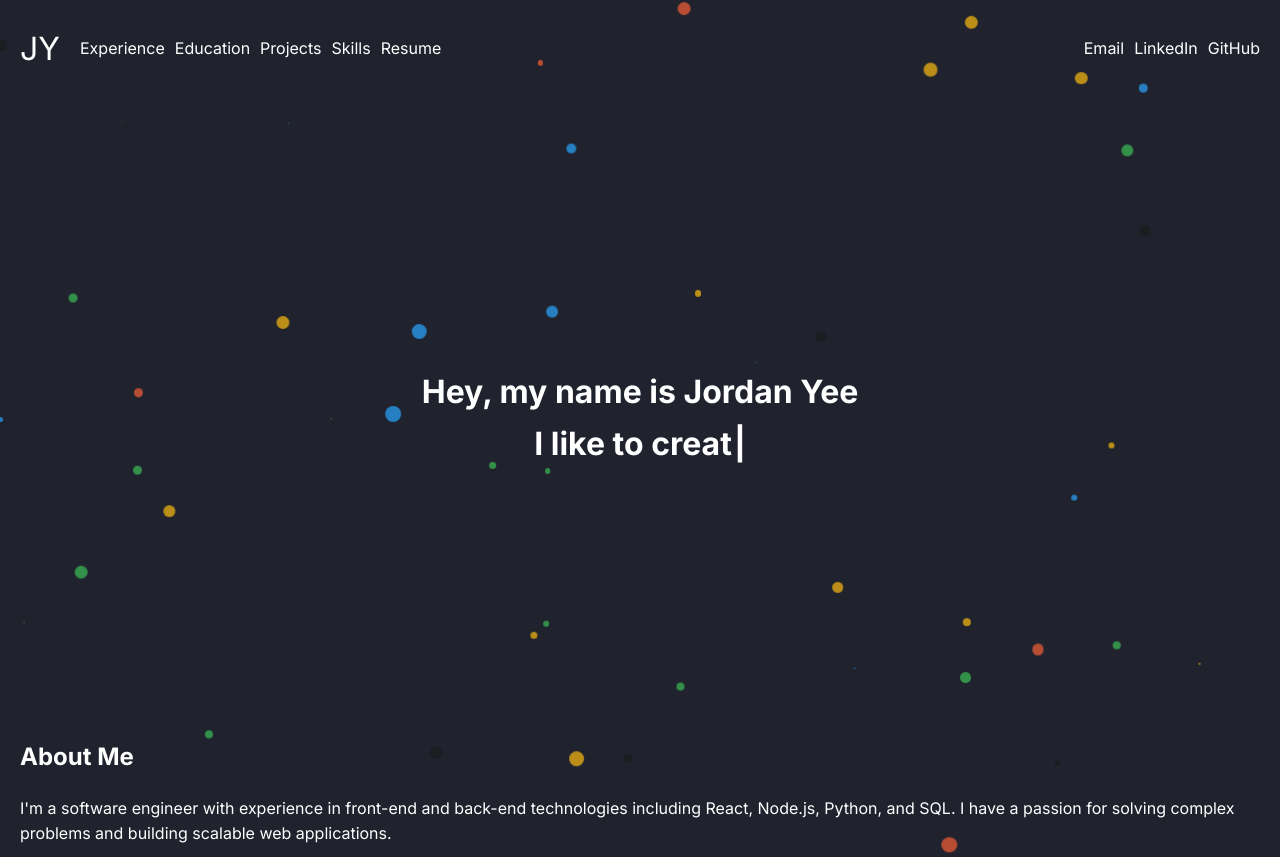
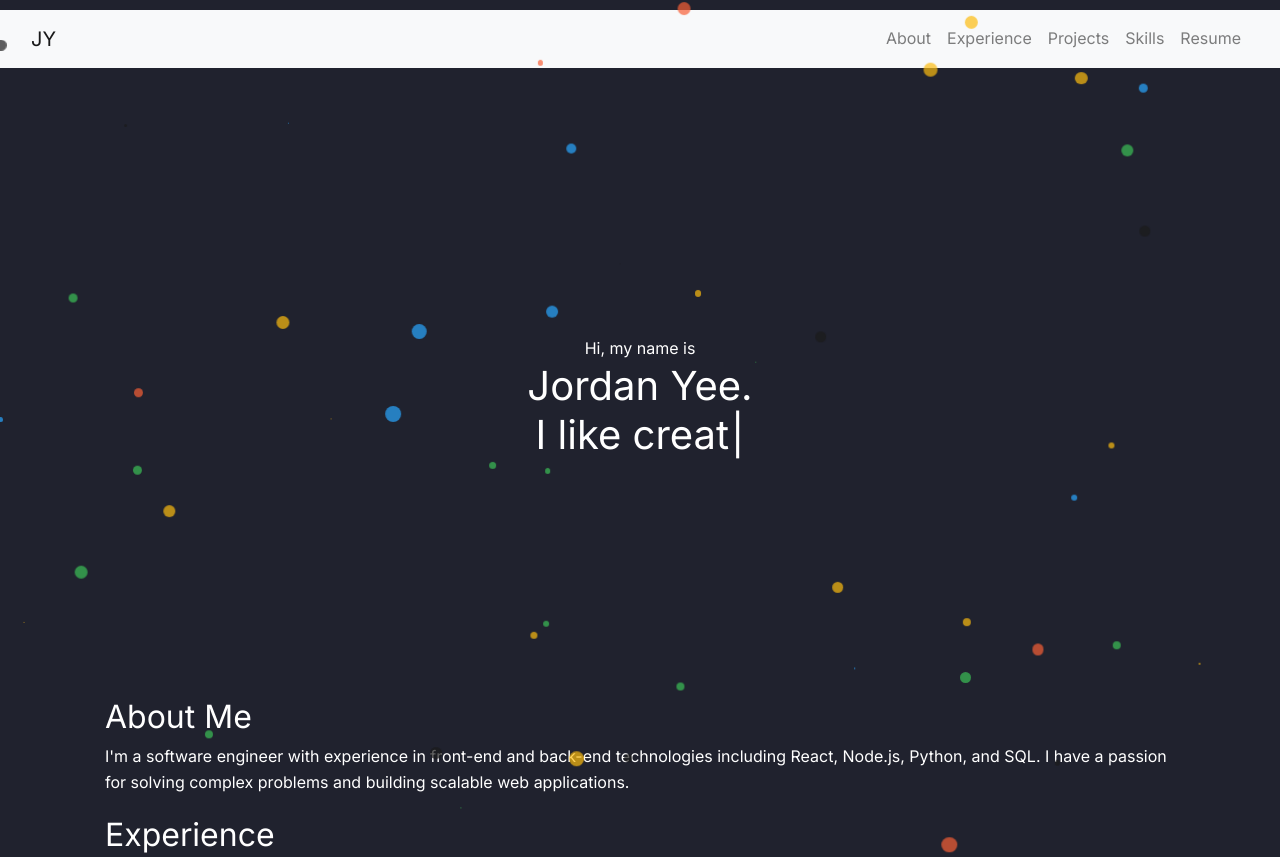
Before and after one commit to jordany33/masterPortfolio, a plain HTML site: page masterPortfolio/index.html in a window 1280 px wide. Shown: the top 857 px of the page. Drawn offline with nearby package versions, Linux system fonts and the light colour scheme.

Commit message:
edited color theme.

```diff
--- a/masterPortfolio/index.html
+++ b/masterPortfolio/index.html
@@ -5,44 +5,59 @@
   <meta name="viewport" content="width=device-width, initial-scale=1.0">
   <title>John Doe's Portfolio</title>
   <link href="https://fonts.googleapis.com/css2?family=Inter:wght@400;700&display=swap" rel="stylesheet">
-  <link rel="stylesheet" href="styles.css">
+  <!-- Add Bootstrap CSS link -->
+  <link rel="stylesheet" href="https://stackpath.bootstrapcdn.com/bootstrap/4.5.2/css/bootstrap.min.css">
+  <link rel="stylesheet" href="styles.css"> <!-- Remove inline styles here -->
 </head>
 <body>
   <header>
-    <div class="logo-nav">
-      <div id="logo">
-        JY
-      </div>
-      <nav>
-        <div class="nav-left">
-          <ul>
-            <li><a href="#experience">Experience</a></li>
-            <li><a href="#education">Education</a></li>
-            <li><a href="#projects">Projects</a></li>
-            <li><a href="#skills">Skills</a></li>
-            <li><a href="#resume">Resume</a></li>
+    <nav class="navbar navbar-expand-lg navbar-light bg-light">
+      <div class="container-fluid">
+        <a class="navbar-brand" href="#">JY</a>
+        <button class="navbar-toggler" type="button" data-toggle="collapse" data-target="#navbarNav" aria-controls="navbarNav" aria-expanded="false" aria-label="Toggle navigation">
+          <span class="navbar-toggler-icon"></span>
+        </button>
+        <div class="collapse navbar-collapse" id="navbarNav">
+          <ul class="navbar-nav ml-auto">
+            <li class="nav-item">
+              <a class="nav-link" href="#about">About</a>
+            </li>
+            <li class="nav-item">
+              <a class="nav-link" href="#experience">Experience</a>
+            </li>
+            <li class="nav-item">
+              <a class="nav-link" href="#projects">Projects</a>
+            </li>
+            <li class="nav-item">
+              <a class="nav-link" href="#skills">Skills</a>
+            </li>
+            <li class="nav-item">
+              <a class="nav-link" href="#resume">Resume</a>
+            </li>
           </ul>
         </div>
-        <div class="nav-right">
-          <ul class="contact-links">
-            <li><a href="mailto:johndoe@example.com">Email</a></li>
-            <li><a href="https://linkedin.com/in/your-linkedin-username" target="_blank">LinkedIn</a></li>
-            <li><a href="https://github.com/your-github-username" target="_blank">GitHub</a></li>
-          </ul>
       </div>
     </nav>
-    </div>
   </header>
 
+  <div class="container">
     <main>
       <div class="title">
-      <h1>Hey, my name is Jordan Yee</h1>
-      <h1>I like to <span class="typing"></span></h1>
+        <h7>Hi, my name is</h7>
+        <h1>Jordan Yee.</h1>
+        <div class="like-section">
+          <h1>I like <span class="typing"></span></h1>
+        </div>
       </div>
 
       <section id="about">
         <h2>About Me</h2>
         <p>I'm a software engineer with experience in front-end and back-end technologies including React, Node.js, Python, and SQL. I have a passion for solving complex problems and building scalable web applications.</p>
+      </section>
+
+      <section id="experience">
+        <h2>Experience</h2>
+        <!-- Add your experience content here -->
       </section>
 
       <section id="projects">
@@ -63,17 +78,32 @@
         <!-- Add more projects as needed -->
       </section>
 
+      <section id="skills">
+        <h2>Skills</h2>
+        <!-- Add your skills content here -->
+      </section>
+
+      <section id="resume">
+        <h2>Resume</h2>
+        <!-- Add your resume content here -->
+      </section>
+
       <section id="contact">
         <h2>Contact Me</h2>
         <p>You can reach me at johndoe@example.com</p>
       </section>
     </main>
+  </div>
 
   <footer>
-    <p>&copy; 2023 John Doe</p>
+    <p>Designed & Built by Jordan Yee</p>
   </footer>
 
   <!-- JavaScript link -->
   <script src="script.js"></script>
+  <!-- Add Bootstrap JS link -->
+  <script src="https://code.jquery.com/jquery-3.5.1.slim.min.js"></script>
+  <script src="https://cdn.jsdelivr.net/npm/@popperjs/core@2.9.1/dist/umd/popper.min.js"></script>
+  <script src="https://stackpath.bootstrapcdn.com/bootstrap/4.5.2/js/bootstrap.min.js"></script>
 </body>
 </html>
```
Lines whose indentation alone changed are shown as unchanged.
